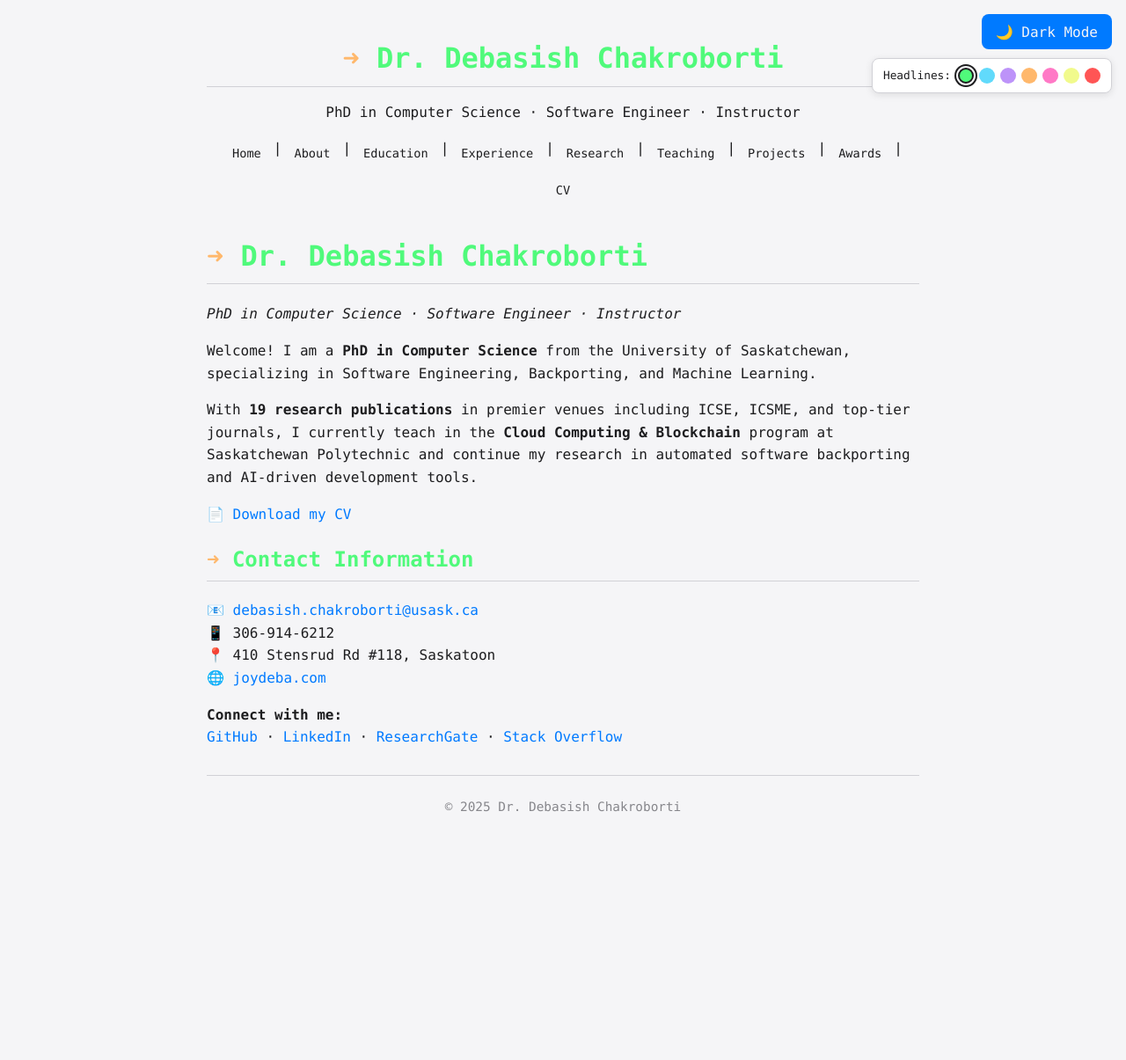
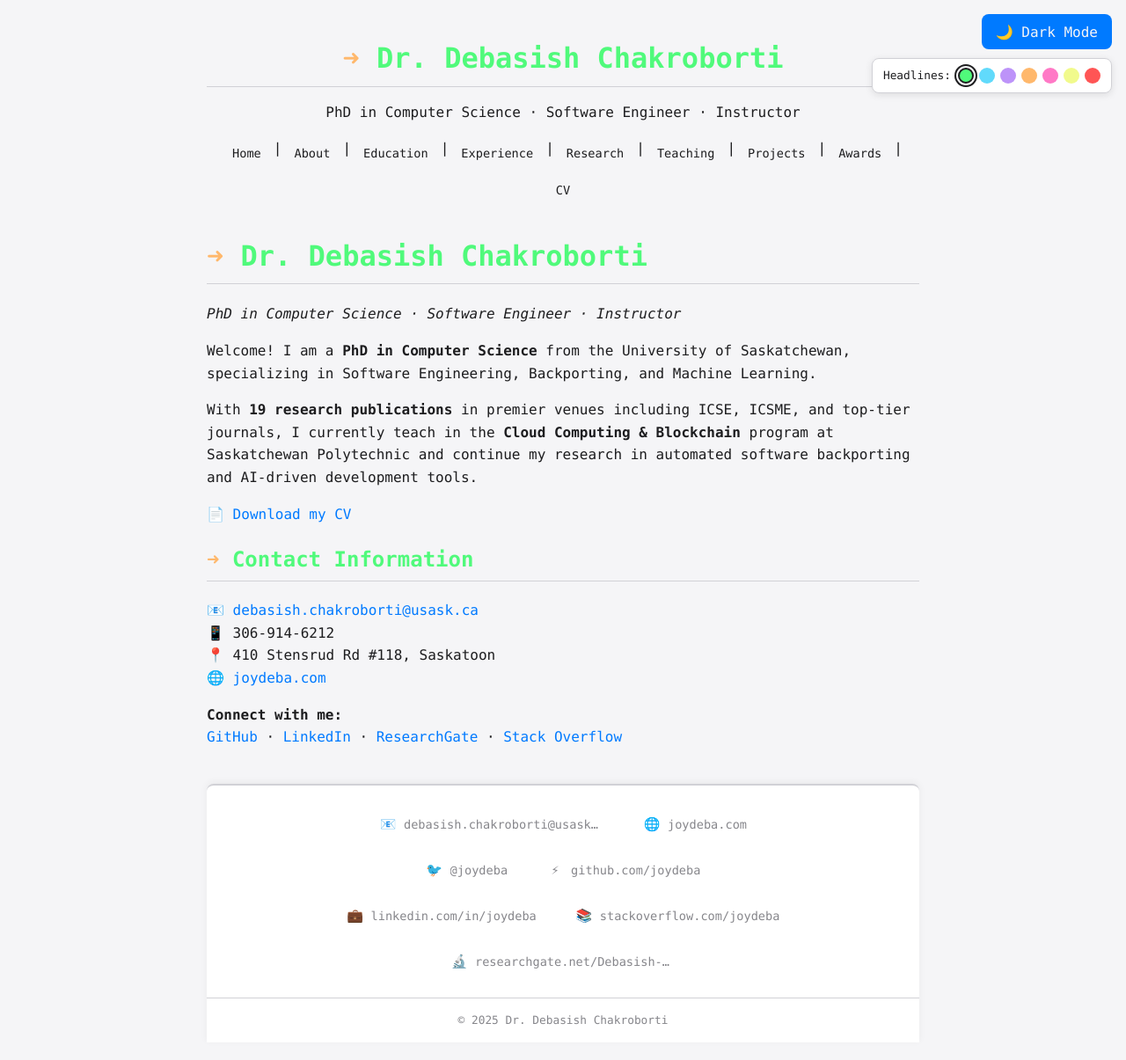
Before and after one commit to joydeba/joydeba.github.io, a Jekyll site: the page built from index.md, in a window 1280 px wide. Shown: the whole page at 88% size. Built offline with Jekyll 4.4.1, drawn with Linux system fonts in a browser that asks for light colours; before the commit the page ends 964 px from its top, so only the background shows below that.

Commit message:
Revamp footer layout and styles to enhance contact information visibility and mobile responsiveness. Introduce new contact links with icons and update CSS for improved spacing, alignment, and hover effects.

```diff
--- a/_layouts/default.html
+++ b/_layouts/default.html
@@ -48,7 +48,49 @@
   </main>
 
   <footer>
-    <p>© {{ site.time | date: '%Y' }} {{ site.title }}</p>
+    <div class="footer-content">
+      <div class="footer-contact">
+        <div class="contact-row">
+          <a href="mailto:debasish.chakroborti@usask.ca" class="footer-link" title="Email">
+            <span class="icon">📧</span>
+            <span class="contact-text">debasish.chakroborti@usask.ca</span>
+          </a>
+          <a href="https://www.joydeba.com/" class="footer-link" title="Website">
+            <span class="icon">🌐</span>
+            <span class="contact-text">joydeba.com</span>
+          </a>
+        </div>
+        <div class="contact-row">
+          <a href="https://twitter.com/joydeba" class="footer-link" title="Twitter">
+            <span class="icon">🐦</span>
+            <span class="contact-text">@joydeba</span>
+          </a>
+          <a href="https://github.com/joydeba" class="footer-link" title="GitHub">
+            <span class="icon">⚡</span>
+            <span class="contact-text">github.com/joydeba</span>
+          </a>
+        </div>
+        <div class="contact-row">
+          <a href="https://www.linkedin.com/in/joydeba/" class="footer-link" title="LinkedIn">
+            <span class="icon">💼</span>
+            <span class="contact-text">linkedin.com/in/joydeba</span>
+          </a>
+          <a href="https://www.stackoverflow.com/users/1797926/joydeba" class="footer-link" title="Stack Overflow">
+            <span class="icon">📚</span>
+            <span class="contact-text">stackoverflow.com/joydeba</span>
+          </a>
+        </div>
+        <div class="contact-row">
+          <a href="https://www.researchgate.net/profile/Debasish-Chakroborti" class="footer-link" title="ResearchGate">
+            <span class="icon">🔬</span>
+            <span class="contact-text">researchgate.net/Debasish-Chakroborti</span>
+          </a>
+        </div>
+      </div>
+      <div class="footer-copyright">
+        <p>© {{ site.time | date: '%Y' }} {{ site.title }}</p>
+      </div>
+    </div>
   </footer>
 
   <script>
--- a/assets/style.css
+++ b/assets/style.css
@@ -252,6 +252,37 @@ button#theme-toggle:active {
   h2 {
     font-size: 1.2rem;
   }
+
+  /* Footer mobile styles */
+  footer {
+    margin-top: 30px;
+    padding: 20px 0 12px 0;
+  }
+
+  .contact-row {
+    gap: 10px;
+    margin-bottom: 10px;
+  }
+
+  .footer-link {
+    font-size: 0.75rem;
+    padding: 6px 8px;
+    max-width: 240px;
+  }
+
+  .footer-link .icon {
+    font-size: 1em;
+    width: 18px;
+  }
+
+  .footer-copyright {
+    margin-top: 12px;
+    padding-top: 12px;
+  }
+
+  .footer-copyright p {
+    font-size: 0.75rem;
+  }
 }
 
 /* Small mobile phones */
@@ -303,6 +334,35 @@ button#theme-toggle:active {
 
   h2 {
     font-size: 1.1rem;
+  }
+
+  /* Footer small mobile styles */
+  footer {
+    margin-top: 25px;
+    padding: 15px 0 10px 0;
+  }
+
+  .contact-row {
+    gap: 8px;
+    margin-bottom: 8px;
+    flex-direction: column;
+    align-items: center;
+  }
+
+  .footer-link {
+    font-size: 0.7rem;
+    padding: 5px 6px;
+    max-width: 200px;
+    width: 100%;
+    justify-content: center;
+  }
+
+  .footer-link .icon {
+    width: 16px;
+  }
+
+  .footer-copyright p {
+    font-size: 0.7rem;
   }
 }
 
@@ -378,12 +438,99 @@ nav a:focus {
 /* Mobile styles are handled in the media queries above */
 
 footer {
+  margin-top: 40px;
+  border-top: 2px solid var(--border);
+  padding: 25px 0 15px 0;
+  background: var(--card-bg);
+  border-radius: 8px 8px 0 0;
+  box-shadow: 0 -2px 8px rgba(0, 0, 0, 0.05);
+  transition: all 0.3s ease;
+}
+
+[data-theme="dark"] footer {
+  box-shadow: 0 -2px 8px rgba(0, 0, 0, 0.2);
+}
+
+.footer-content {
+  max-width: 100%;
   text-align: center;
-  margin-top: 30px;
-  font-size: 0.9rem;
+}
+
+.footer-contact {
+  margin-bottom: 20px;
+}
+
+.contact-row {
+  display: flex;
+  justify-content: center;
+  gap: 20px;
+  margin-bottom: 12px;
+  flex-wrap: wrap;
+}
+
+.footer-link {
+  display: flex;
+  align-items: center;
+  gap: 8px;
   color: var(--muted-text);
+  text-decoration: none;
+  padding: 8px 12px;
+  border-radius: 6px;
+  transition: all 0.3s ease;
+  font-size: 0.85rem;
+  font-family: "SF Mono", "Menlo", "Consolas", monospace;
+  min-width: 0;
+  max-width: 280px;
+}
+
+.footer-link:hover {
+  color: var(--accent);
+  background-color: var(--border);
+  transform: translateY(-2px);
+  text-decoration: none;
+  box-shadow: 0 4px 12px rgba(0, 0, 0, 0.1);
+}
+
+[data-theme="dark"] .footer-link:hover {
+  box-shadow: 0 4px 12px rgba(0, 0, 0, 0.3);
+}
+
+.footer-link:active {
+  transform: translateY(0);
+  box-shadow: 0 2px 6px rgba(0, 0, 0, 0.1);
+}
+
+.footer-link:focus {
+  outline: 2px solid var(--accent);
+  outline-offset: 2px;
+}
+
+.footer-link .icon {
+  font-size: 1.1em;
+  flex-shrink: 0;
+  display: inline-block;
+  width: 20px;
+  text-align: center;
+}
+
+.footer-link .contact-text {
+  white-space: nowrap;
+  overflow: hidden;
+  text-overflow: ellipsis;
+  min-width: 0;
+}
+
+.footer-copyright {
+  margin-top: 15px;
+  padding-top: 15px;
   border-top: 1px solid var(--border);
-  padding-top: 10px;
+}
+
+.footer-copyright p {
+  margin: 0;
+  font-size: 0.8rem;
+  color: var(--muted-text);
+  font-family: "SF Mono", "Menlo", "Consolas", monospace;
 }
 
 h1, h2 {
```
